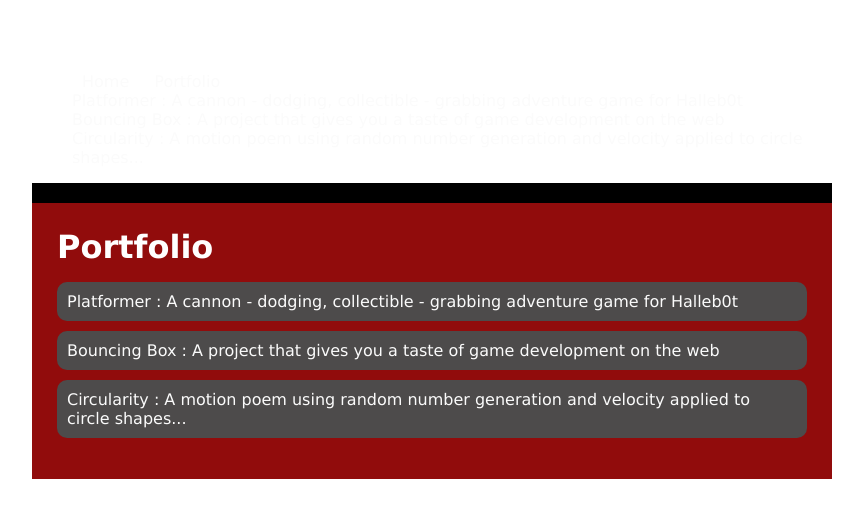
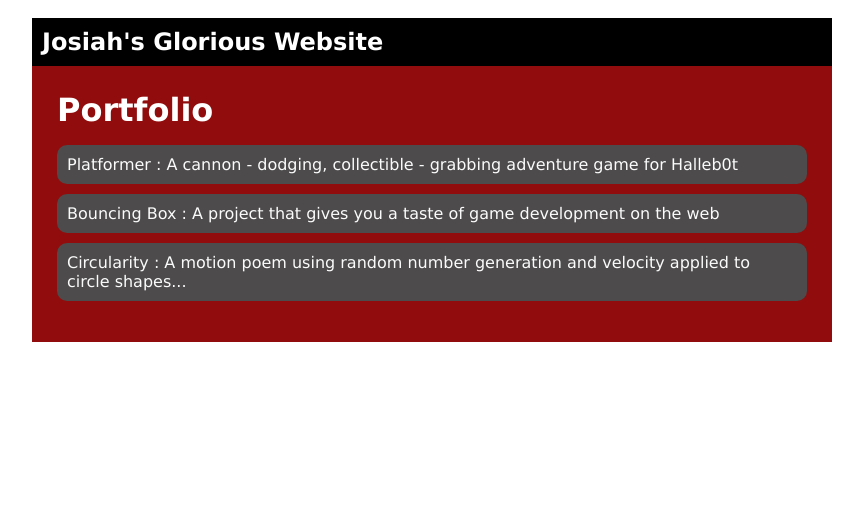
Before and after one commit to Mau810/Mau810.github.io, a plain HTML site: page portfolio.html in a window 1280 px wide. Shown: the whole page, without its empty margins (208-1071 px from the left). Drawn offline with Linux system fonts and the light colour scheme.

Commit message:
add portfolio.html file

```diff
--- a/portfolio.html
+++ b/portfolio.html
@@ -7,20 +7,8 @@
 
     <body>
         <div id="all-contents">
+            <nav>
                 <h1>Josiah's Glorious Website</h1>
-                <ul id="nav-ul">
-                   <li class="nav-li">
-                   <a class="nav-a" href="index.html">Home</a>
-                 </li>
-                 <li class="nav-li">
-                   <a class="nav-a" href="portfolio.html">Portfolio</a>
-                 </li>
-                 <li><a href="projects/platformer/">Platformer : A cannon - dodging, collectible - grabbing adventure game for Halleb0t</a></li>
-                 <li><a href="projects/bouncing-box/">Bouncing Box : A project that gives you a taste of game development on the web </a></li>
-                 <li><a href="projects/circularity/">Circularity : A motion poem using random number generation and velocity applied to circle shapes...</a></li>
-             </ul>
-             <nav>
-                <!-- Nav stuff here...-->
             </nav>
             <main>
                 <div class="content">
```
